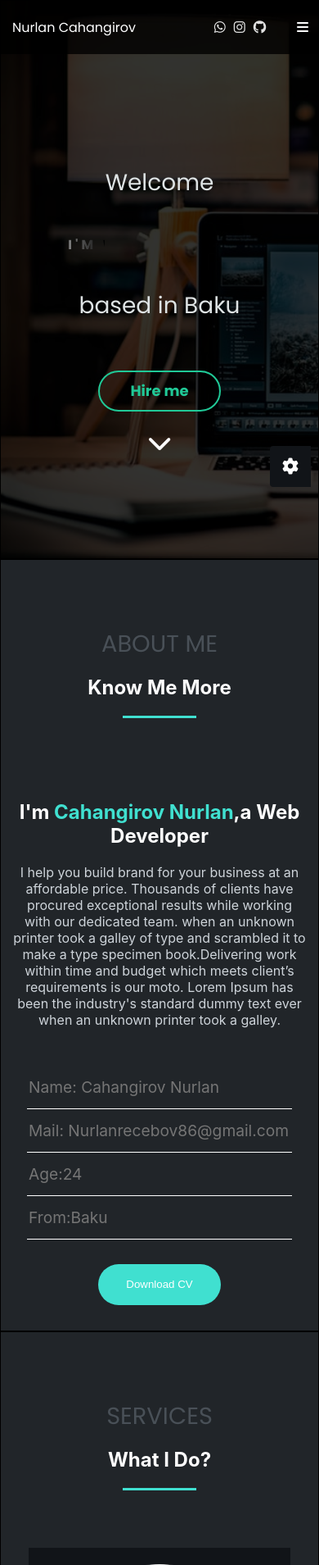
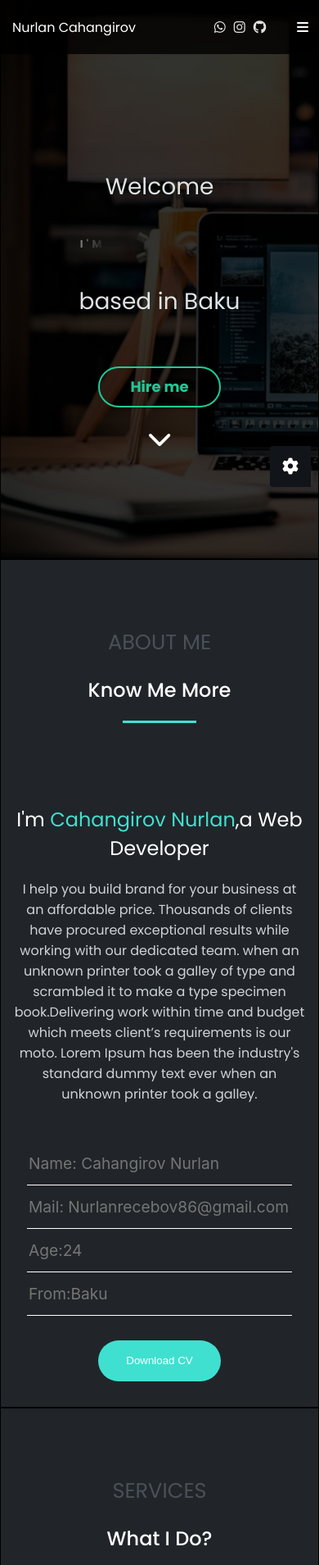
Before and after one commit to nurlan-recebov/Portfolio, a Flask app: page / in a window 390 px wide. Shown: the top 1909 px of the page at 82% size. Run offline with Flask 2, Linux system fonts and the light colour scheme; data comes from the database, SQL or seed files in the repository; some libraries are stand-ins or nearby versions; some web fonts are replaced.

Commit message:
yeni task

```diff
--- a/static/style.css
+++ b/static/style.css
@@ -378,17 +378,22 @@
 
             .header h1 {
                 color: white;
-                font-family: -apple-system, BlinkMacSystemFont, "Segoe UI", Roboto, Oxygen, Ubuntu, Cantarell, "Open Sans", "Helvetica Neue", sans-serif;
+                font-family: "Poppins", sans-serif;
                 margin-top: 140px;
                 position: relative;
                 text-align: center;
+                font-weight: 500;
             }
 
             .yazi {
                 width: 400px;
                 text-align: center;
                 color: white;
-                font-family: -apple-system, BlinkMacSystemFont, "Segoe UI", Roboto, Oxygen, Ubuntu, Cantarell, "Open Sans", "Helvetica Neue", sans-serif;
+                font-family: "Poppins", sans-serif;
+            }
+
+            .yazi h2 {
+                font-weight: 400;
             }
 
             .yazi .ad {
@@ -397,7 +402,6 @@
 
             .yazi p {
                 color: #ced4da;
-                font-family: -apple-system, BlinkMacSystemFont, "Segoe UI", Roboto, Oxygen, Ubuntu, Cantarell, "Open Sans", "Helvetica Neue", sans-serif;
             }
 
             .cumle p {
@@ -1002,14 +1006,14 @@
                     flex-direction: column;
                 }
                 .arxa {
-                    font-size: 1.8em;
+                    font-size: 1.6em;
                 }
                 .bolum {
                     width: 280px;
                     height: 450px;
                 }
                 .left h1 {
-                    font-size: 1em;
+                    font-size: 13px;
                 }
                 .cumle {
                     width: 370px;
@@ -1104,14 +1108,14 @@
                     flex-direction: column;
                 }
                 .arxa {
-                    font-size: 3em;
+                    font-size: 2.9em;
                 }
                 .bolum {
                     width: 350px;
                     height: 400px;
                 }
                 .left h1 {
-                    font-size: 2em;
+                    font-size: 1em;
                 }
                 .cumle {
                     width: 370px;
```
